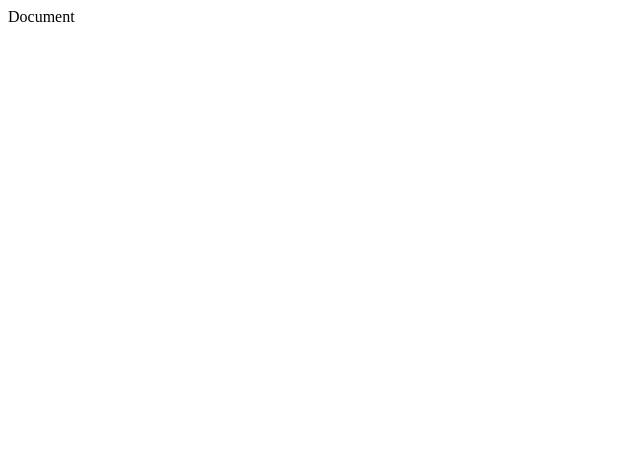
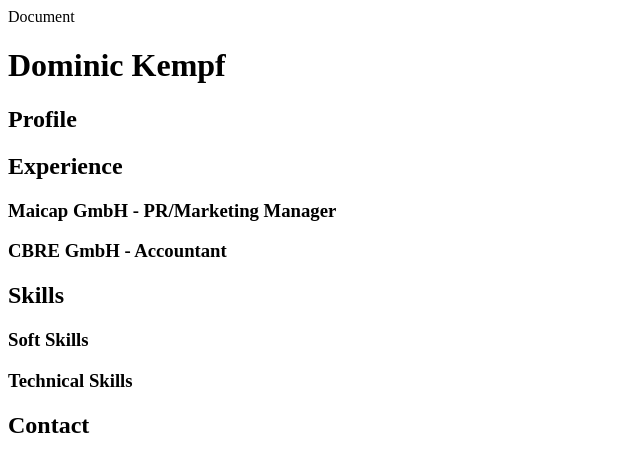
Before and after one commit to Yorkzen/html-lesson, a plain HTML site: page index.html in a window 1280 px wide. Shown: the whole page, without its empty margins (0-640 px from the left). Drawn offline with Linux system fonts and the light colour scheme.

Commit message:
CV Updates

```diff
--- a/index.html
+++ b/index.html
@@ -2,7 +2,7 @@
 <html lang="en">
 
 <head>
-    <title> First steps with html</title>
+    <title> CV of Dominic Kempf - the one and only</title>
     <meta charset="UTF-8">
     <meta http-equiv="X-UA-Compatible" content="IE=edge">
     <meta name="viewport" content="width=device-width, initial-scale=1.0">
@@ -10,7 +10,35 @@
 </head>
 
 <body>
-
+    <header>
+        <h1>Dominic Kempf</h1>
+    </header>
+    <main>
+        <article>
+            <h2> Profile</h2>
+        </article>
+        <article>
+            <h2> Experience</h2>
+            <section>
+                <h3>Maicap GmbH - PR/Marketing Manager</h3>
+            </section>
+            <section>
+                <h3>CBRE GmbH - Accountant </h3>
+            </section>
+        </article>
+        <article>
+            <h2> Skills</h2>
+            <section>
+                <h3> Soft Skills</h3>
+            </section>
+            <section>
+                <h3> Technical Skills</h3>
+            </section>
+        </article>
+        <article>
+            <h2> Contact</h2>
+        </article>
+    </main>
 </body>
 
 </html>
```
